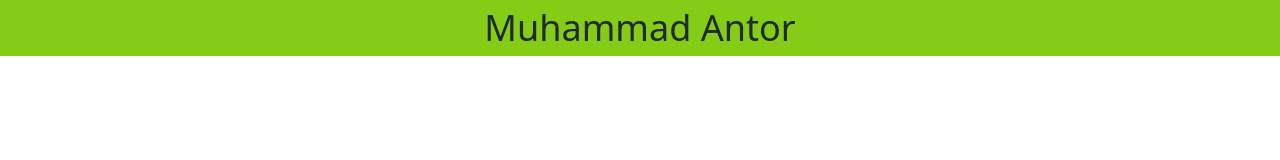
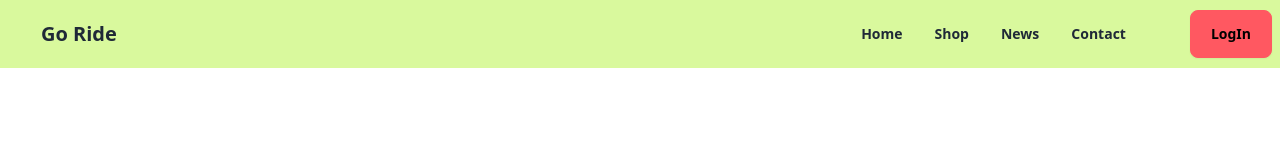
Before and after one commit to sheikhmuhammadantor/biker-zone-daisyUI, a plain HTML site: page index.html in a window 1280 px wide. Drawn offline with nearby package versions, Linux system fonts and the light colour scheme.

Commit message:
Make Navbar .

```diff
--- a/index.html
+++ b/index.html
@@ -15,7 +15,35 @@
 
 <body>
 
-    <h2 class="text-4xl bg-lime-500 py-2 m-auto text-center">Muhammad Antor</h2>
+    <header class=" mx-auto bg-lime-200">
+        <!-- NavBar -->
+        <nav class="navbar bg-base-100 justify-between container mx-auto bg-transparent">
+            <!-- Logo -->
+            <div class="navbar-start">
+                <a class="btn btn-ghost text-xl px-8">Go Ride</a>
+            </div>
+            <div>
+                <!-- Menu Section -->
+                <div class="navbar-center hidden lg:flex mr-10">
+                    <ul class="menu menu-horizontal font-semibold">
+                        <li><a>Home</a></li>
+                        <li><a>Shop</a></li>
+                        <li><a>News</a></li>
+                        <li><a>Contact</a></li>
+                    </ul>
+                </div>
+                <!-- LogIn Button -->
+                <div class="navbar-end">
+                    <a class="btn px-5 btn-error">LogIn</a>
+                </div>
+            </div>
+        </nav>
+
+        <!-- Hero Section -->
+        <section>
+
+        </section>
+    </header>
 
 </body>
 
```
